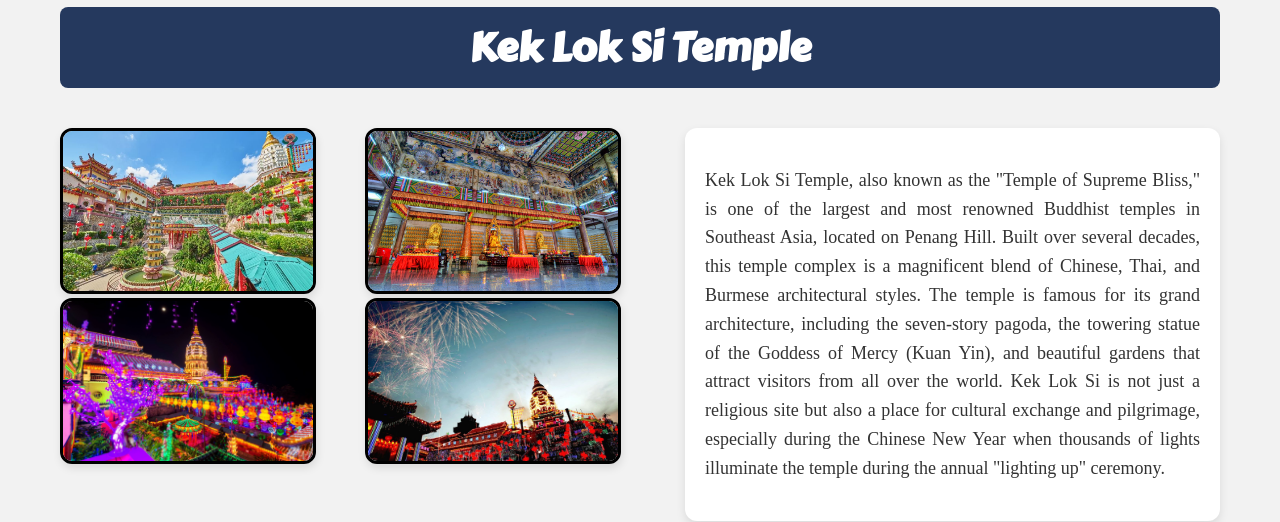
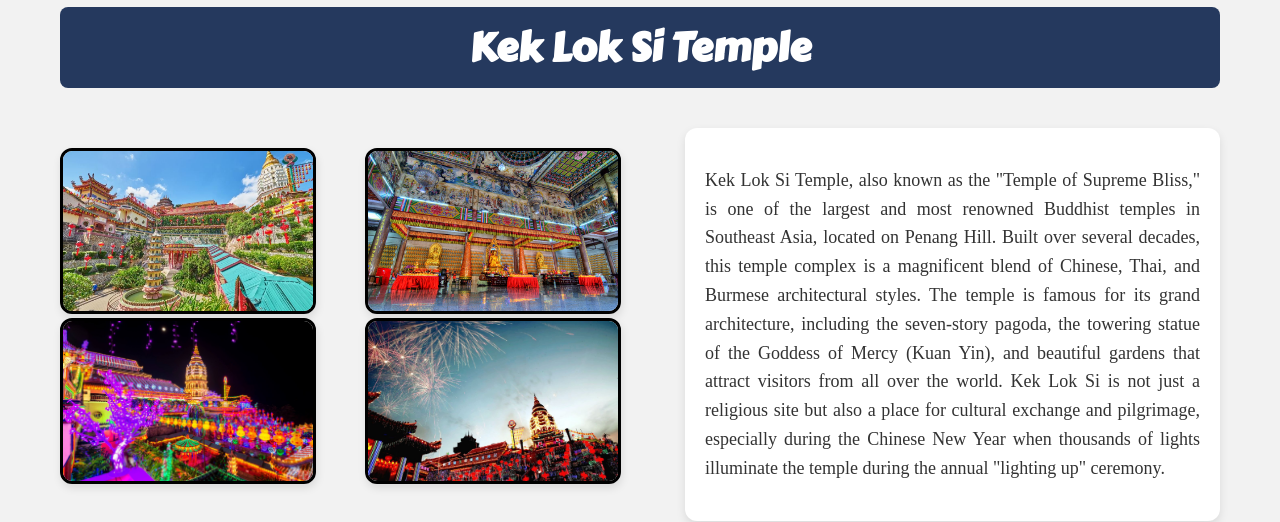
Before and after one commit to AinaWahida/PenangWeb, a React (Create React App) app: page /culture-heritage in a window 1280 px wide. Shown: the part 620-1142 px from the top of the page. Built offline with nearby package versions, Linux system fonts and the light colour scheme; a web font is replaced by a local one.

Commit message:
culture page

```diff
--- a/src/components/Culture/CultureHeritage.css
+++ b/src/components/Culture/CultureHeritage.css
@@ -26,8 +26,10 @@
 .image-container {
     display: grid;
     grid-template-columns: 1fr 1fr;
-    grid-template-rows: auto auto;
-    gap: 5px;
+    /*grid-template-rows: auto auto;*/
+    align-items: center;
+    grid-gap: 10px 5px;
+    margin: 20px 0;
     /*flex-wrap: wrap;*/
 
 }
```
